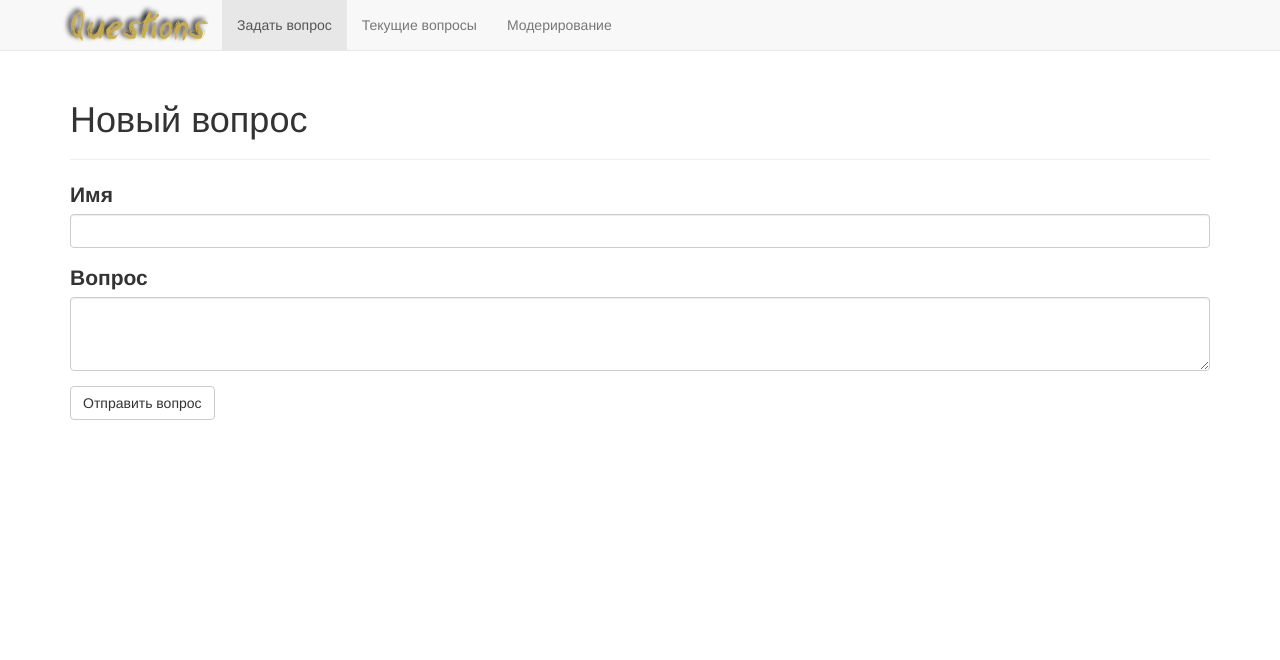
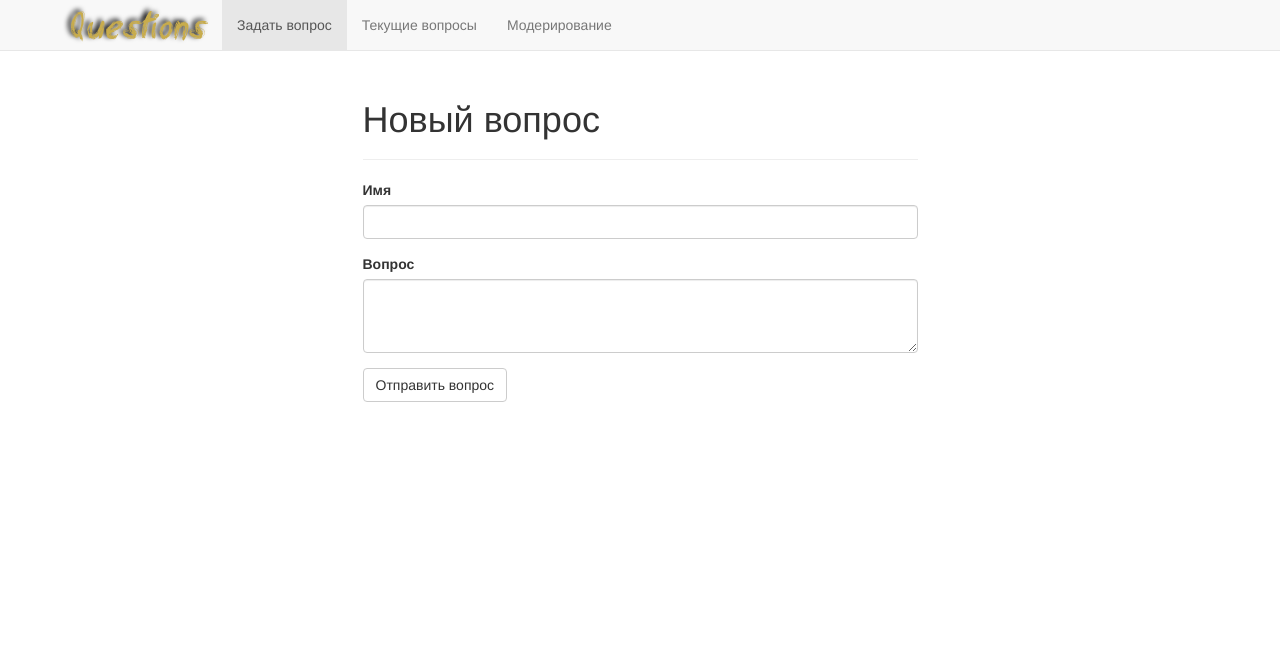
Before and after one commit to ORBISPractice2014/Questions, a PHP site: page / in a window 1280 px wide. Shown: the top 660 px of the page. Run offline with PHP 8.4, Linux system fonts and the light colour scheme; some libraries are stand-ins or nearby versions.

Commit message:
Width for forms and alert color
Forms width in index page was reduced.
Alert color was fixed

```diff
--- a/index.php
+++ b/index.php
@@ -13,10 +13,12 @@
 <body>
 <?php include 'templates/header.php' ?>
 <main class="container">
+    <div class="row">
+        <div class="col-md-6 col-md-offset-3">
             <div class="page-header">
                 <h1>Новый вопрос</h1>
             </div>
-    <div class="lead" id="questionForms">
+            <div  id="questionForms">
                 <div class="form-group">
                     <label for="inputLogin" class="control-label">Имя</label>
                     <input type="text" class="form-control" id="inputLogin">
@@ -30,6 +32,9 @@
                     <label for="sendQuestion" class="control-label" id="status"></label>
                 </div>
             </div>
+        </div>
+    </div>
+
 </main>
 <?php include 'templates/footer.php' ?>
 </body></html>
--- a/js/adderQuestion.js
+++ b/js/adderQuestion.js
@@ -41,11 +41,11 @@ $(document).ready(function(){
                if(data === 'true'){
                    clearForms();
                    status.html("Вопрос добавлен в очередь");
-                   status.addClass('has-success').removeClass('has-error');
+                   status.addClass('text-success').removeClass('text-danger');
                }
                else{
                    status.html("Произошла ошибка попробуйте позже");
-                   status.removeClass('has-success').addClass('has-error');
+                   status.removeClass('text-success').addClass('text-danger');
                }
             });
         }
```
Lines whose indentation alone changed are shown as unchanged.
